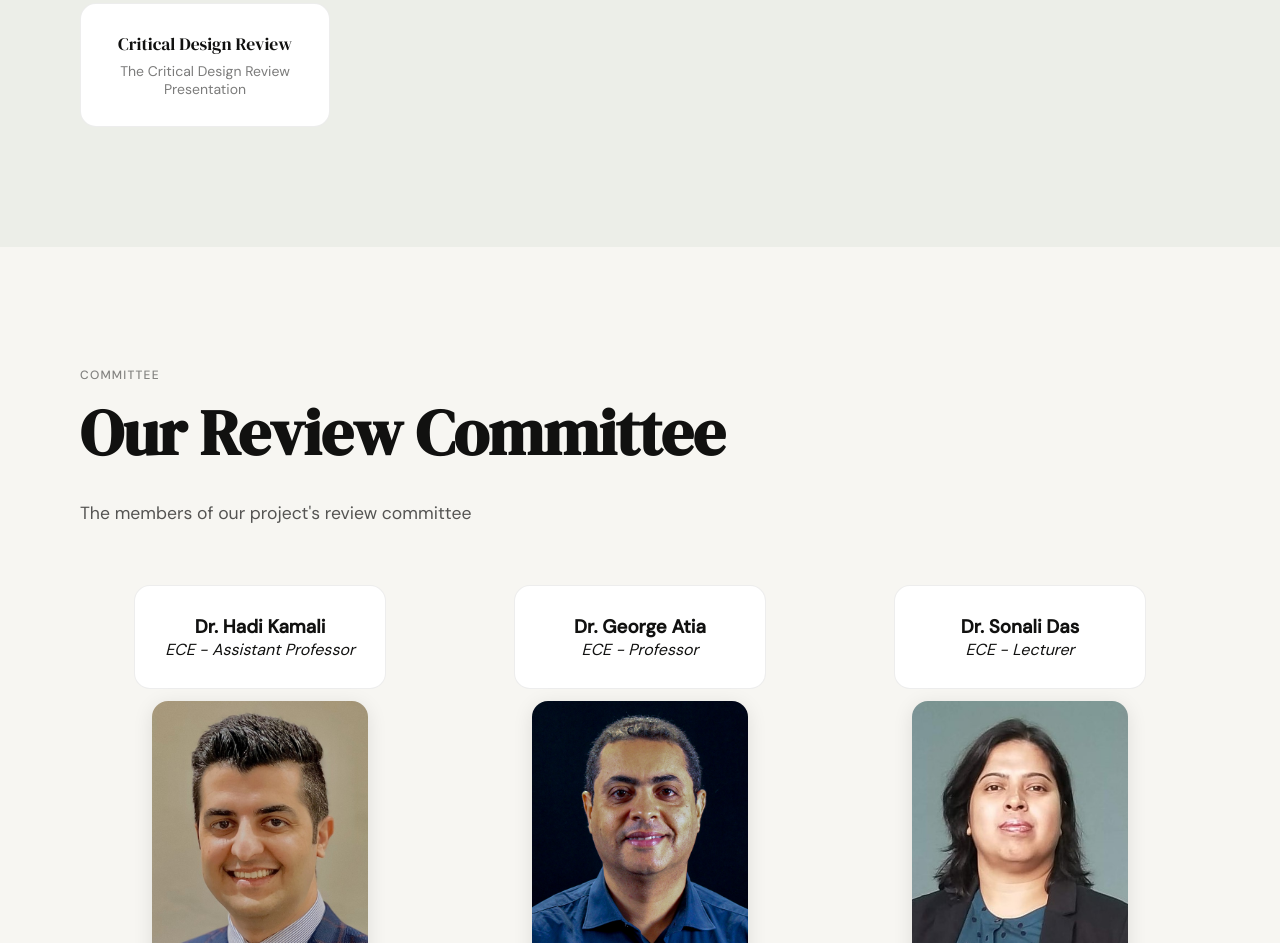
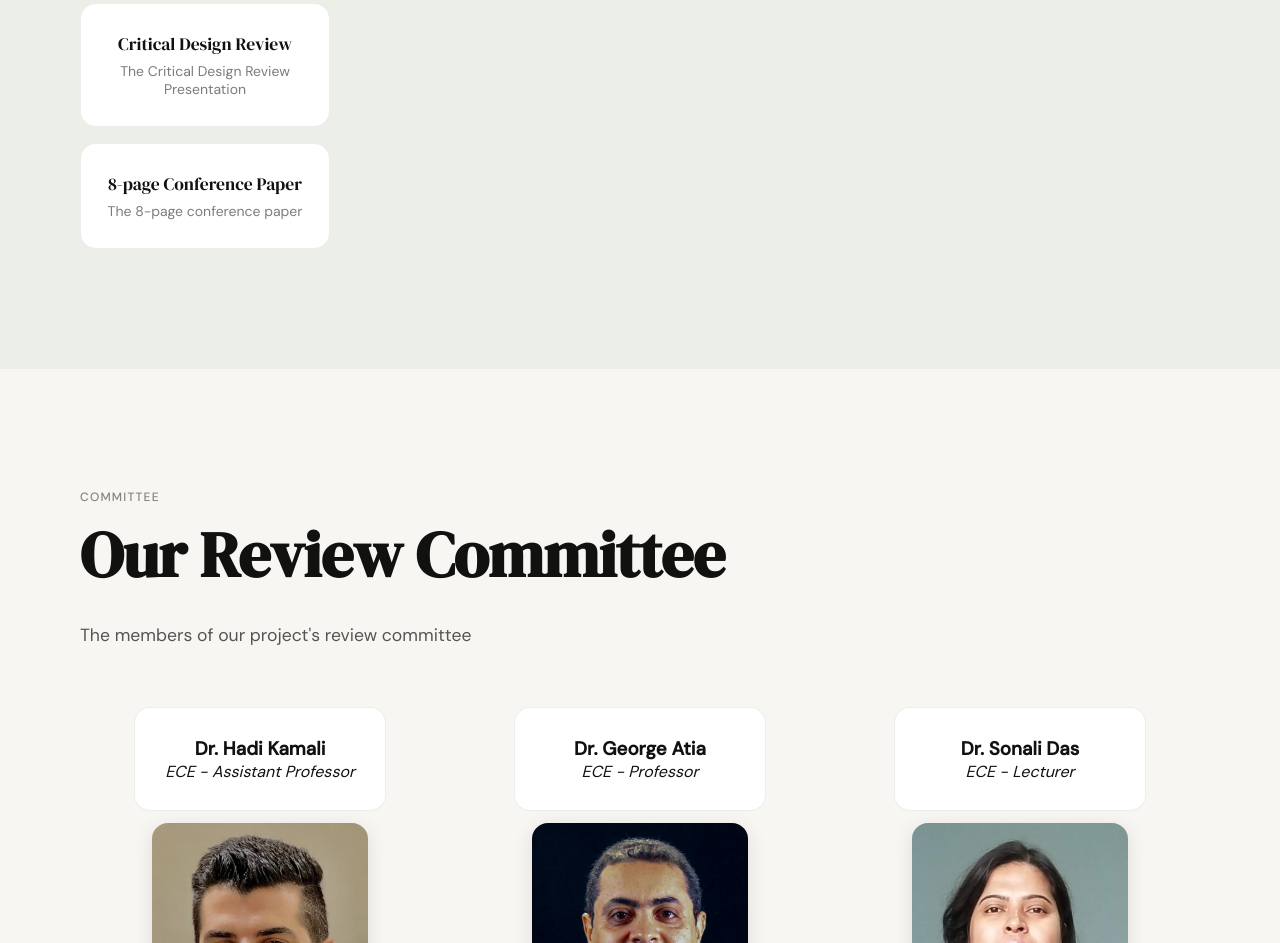
Before and after one commit to Tmongar98/BEACON-Project-Website, a plain HTML site: page index.html in a window 1280 px wide. Shown: the part 3997-4940 px from the top of the page. Drawn offline with Linux system fonts and the light colour scheme.

Commit message:
Added the 8-page conference paper to the documents section

```diff
--- a/index.html
+++ b/index.html
@@ -144,6 +144,11 @@
                         <div class="doc-role">The Critical Design Review Presentation</div>
                     </div>
 
+                    <div class="doc-card" data-type="pdf" data-src="Assets/Documents/B.E.A.C.O.N 8-Page Conference Paper.pdf">
+                        <div class="doc-name">8-page Conference Paper</div>
+                        <div class="doc-role">The 8-page conference paper</div>
+                    </div>
+
                 </div>
 
                 <div class="docs-preview" id="docs-preview">
```
Also changed, not shown: 1 other file.
